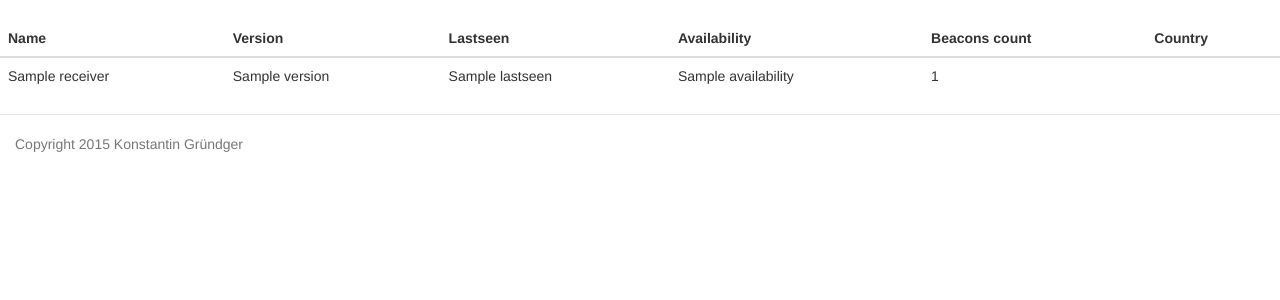
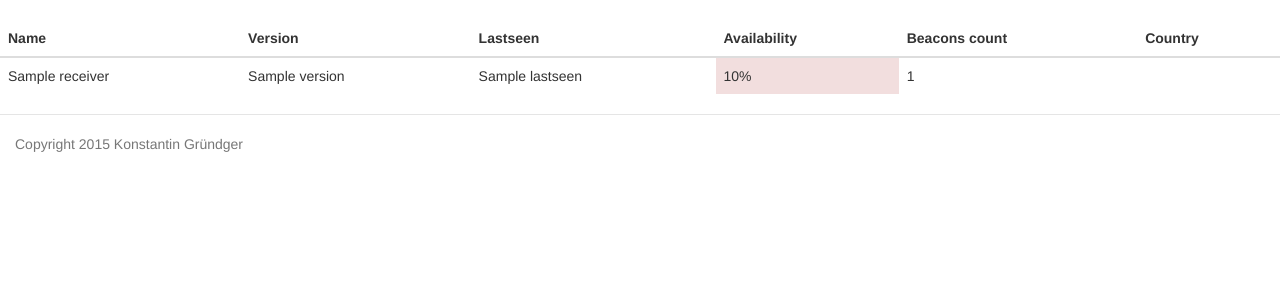
Before and after one commit to Meisterschueler/ogn-python, a Flask app: template app/templates/receivers.html in a window 1280 px wide. Shown: the top 300 px of the page. Run offline with Flask 2, Linux system fonts and the light colour scheme; the template is opened without the code that fills it: most values are stand-ins (such as "Sample title", 1, 10 or a date in 2020); some libraries are stand-ins or nearby versions.

Commit message:
Formatting

```diff
--- a/app/templates/receivers.html
+++ b/app/templates/receivers.html
@@ -25,10 +25,12 @@
 		<td> {{ receiver.name }} </td>
 		<td> {{ receiver.version }} </td>
 		<td> {{ receiver.lastseen }} </td>
-		{% if receiver.availability < 80 %}
-		<td class="under-limit"> {{ receiver.availability }} </td>
+		{% if receiver.availability > 80 %}
+		<td class="bg-success"> {{ '%02d%%' % receiver.availability }} </td>
+		{% elif receiver.availability > 10 %}
+		<td class="bg-warning"> {{ '%02d%%' % receiver.availability }} </td>
 		{% else %}
-		<td> {{ receiver.availability }} </td>
+		<td class="bg-danger"> {{ '%02d%%' % receiver.availability }} </td>
 		{% endif %}
 		<td> {{ receiver.beacons_count }} </td>
 		<td> <img src="static/flags/blank.gif" class="flag flag-{{ receiver.country_code }}" alt="{{ receiver.country_code }}" /> </td>
```
